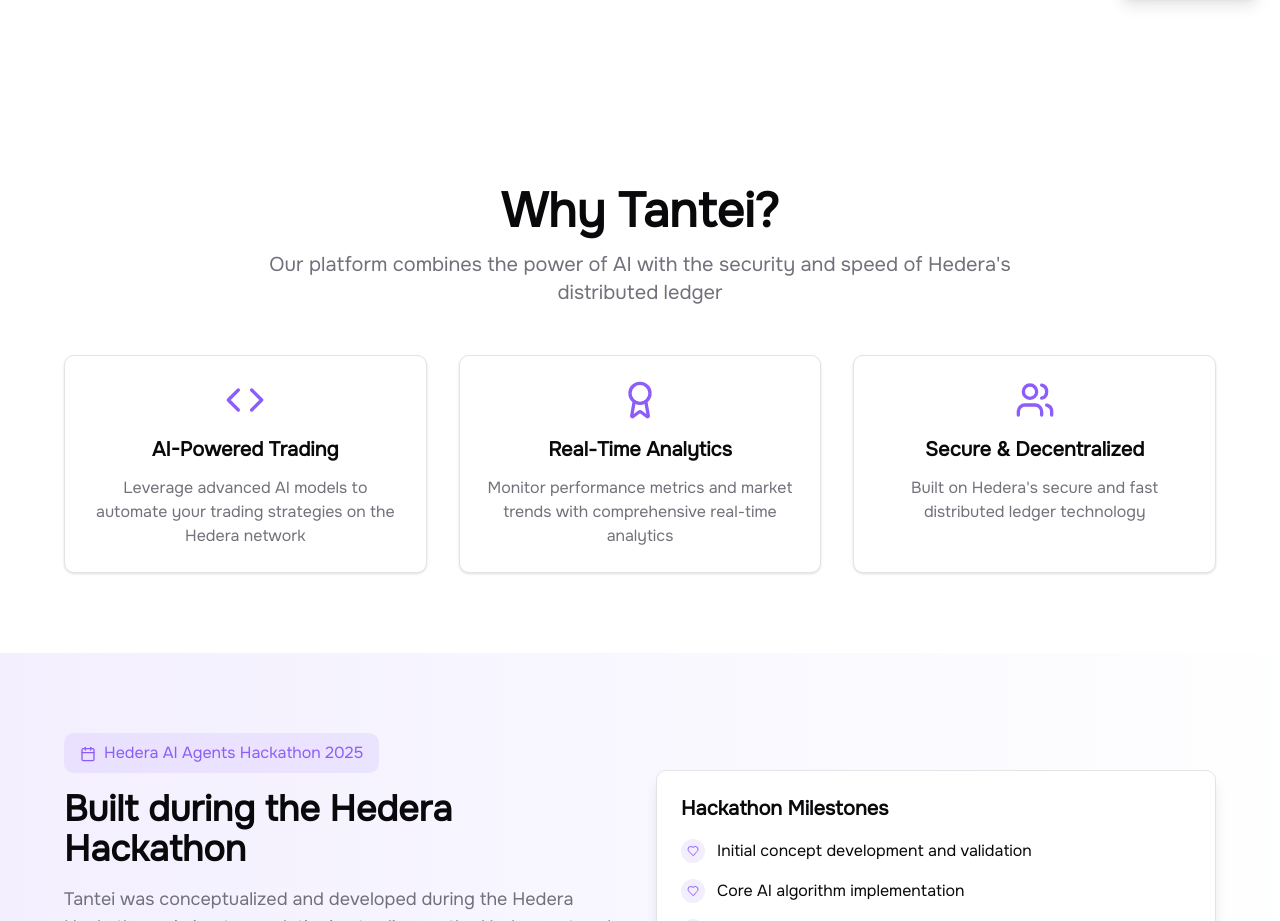
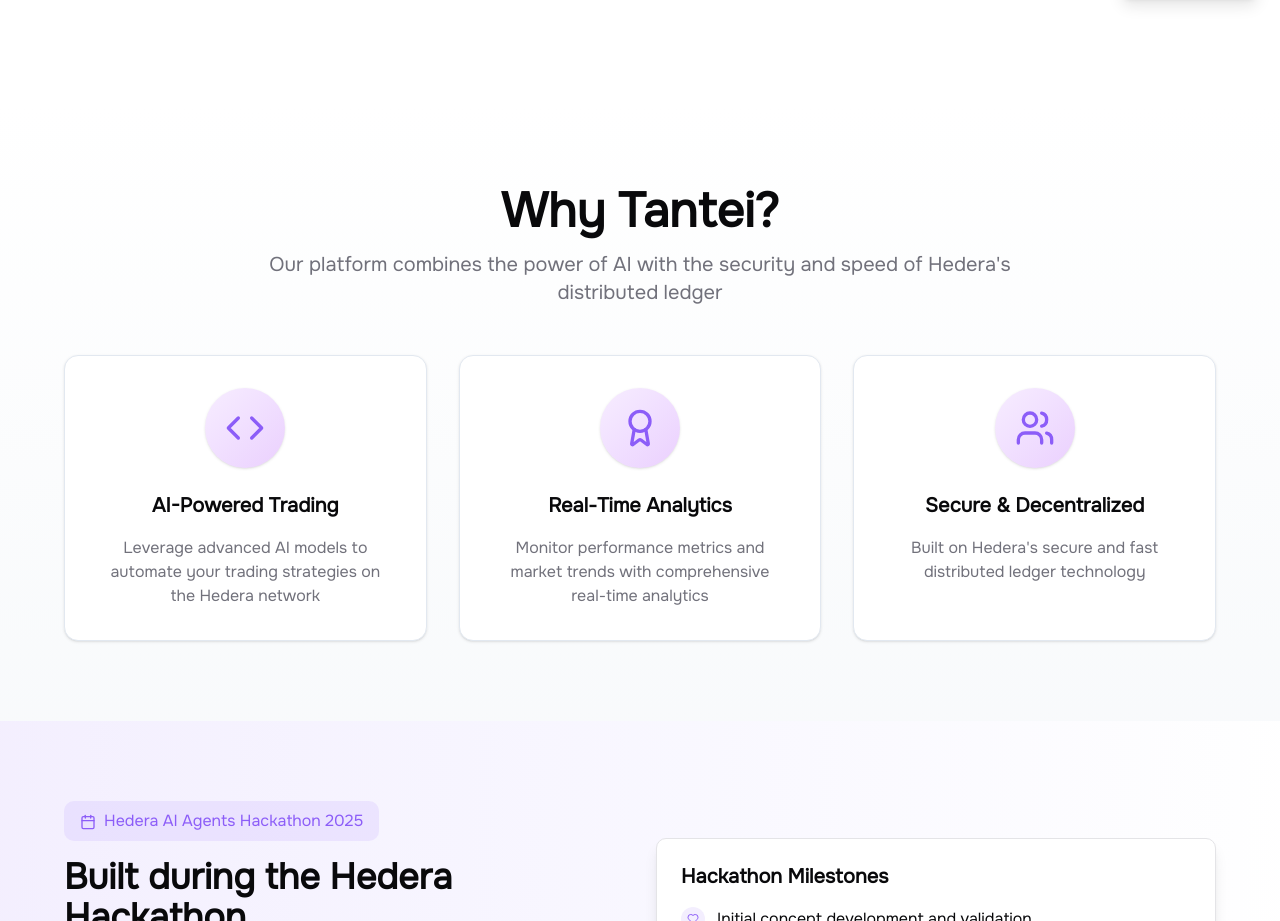
Before and after one commit to ZuseLimitedKE/tantei, a React (Vite) app in the folder ui/: page / in a window 1280 px wide. Shown: the part 781-1702 px from the top of the page. Built offline with nearby package versions, Linux system fonts and the light colour scheme; no server answers; what @buidlerlabs/hashgraph-react-wallets would draw is missing.

Commit message:
updated landing page features section

```diff
--- a/ui/src/components/features.tsx
+++ b/ui/src/components/features.tsx
@@ -1,8 +1,27 @@
 import { motion } from "framer-motion";
+import { Code, Users, Award } from "lucide-react";
+export function Features() {
+  const features = [
+    {
+      icon: <Code className="h-10 w-10" />,
+      title: "AI-Powered Trading",
+      description:
+        "Leverage advanced AI models to automate your trading strategies on the Hedera network",
+    },
+    {
+      icon: <Award className="h-10 w-10" />,
+      title: "Real-Time Analytics",
+      description:
+        "Monitor performance metrics and market trends with comprehensive real-time analytics",
+    },
+    {
+      icon: <Users className="h-10 w-10" />,
+      title: "Secure & Decentralized",
+      description:
+        "Built on Hedera's secure and fast distributed ledger technology",
+    },
+  ];
 
-import { Code, Users, Award } from "lucide-react";
-
-export function Features() {
   return (
     <motion.section
       id="features"
@@ -10,7 +29,7 @@
       whileInView={{ opacity: 1 }}
       transition={{ duration: 0.8 }}
       viewport={{ once: true }}
-      className="py-20 px-4"
+      className="py-20 px-4 bg-gradient-to-b from-white to-slate-50"
     >
       <div className="max-w-6xl mx-auto">
         <h2 className="text-4xl md:text-5xl font-bold text-center mb-4">
@@ -21,41 +40,40 @@
           Hedera's distributed ledger
         </p>
         <div className="grid md:grid-cols-3 gap-8">
-          {[
-            {
-              icon: <Code className="h-10 w-10 text-primary" />,
-              title: "AI-Powered Trading",
-              description:
-                "Leverage advanced AI models to automate your trading strategies on the Hedera network",
-            },
-            {
-              icon: <Award className="h-10 w-10 text-primary" />,
-              title: "Real-Time Analytics",
-              description:
-                "Monitor performance metrics and market trends with comprehensive real-time analytics",
-            },
-            {
-              icon: <Users className="h-10 w-10 text-primary" />,
-              title: "Secure & Decentralized",
-              description:
-                "Built on Hedera's secure and fast distributed ledger technology",
-            },
-          ].map((feature, index) => (
+          {features.map((feature, index) => (
             <motion.div
               key={index}
               initial={{ y: 20, opacity: 0 }}
               whileInView={{ y: 0, opacity: 1 }}
               transition={{ delay: index * 0.2, duration: 0.5 }}
               viewport={{ once: true }}
-              className="p-6 rounded-lg bg-card border shadow-sm hover:shadow-md transition-shadow card-hover"
+              className="group relative flex flex-col h-full rounded-xl bg-white border border-slate-200 shadow-sm hover:shadow-lg transition-all duration-300 overflow-hidden"
             >
-              <div className="flex justify-center mb-4">{feature.icon}</div>
-              <h3 className="text-xl font-semibold mb-3 text-center">
-                {feature.title}
-              </h3>
-              <p className="text-muted-foreground text-center">
-                {feature.description}
-              </p>
+              <div className="absolute inset-0  opacity-0 group-hover:opacity-100 transition-opacity duration-300 rounded-xl" />
+
+              <div className="relative flex-grow p-8 flex flex-col items-center">
+                <div className="w-20 h-20 mb-6 rounded-full flex items-center justify-center bg-gradient-to-br from-purple-500/10 to-purple-600/20 shadow-sm group-hover:shadow-md transition-all duration-300 group-hover:scale-105">
+                  <div className="text-primary">{feature.icon}</div>
+                </div>
+
+                <h3 className="text-xl font-semibold mb-4 text-center group-hover:text-purple-700 transition-colors duration-300">
+                  {feature.title}
+                </h3>
+
+                <p className="text-muted-foreground text-center">
+                  {feature.description}
+                </p>
+              </div>
+
+              <div className="relative w-full mt-auto">
+                <div
+                  className="absolute bottom-0 left-0 right-0 h-1 bg-gradient-to-r from-purple-400 via-purple-500 to-purple-600 transform scale-x-0 group-hover:scale-x-100 transition-transform duration-500 origin-left"
+                  style={{
+                    borderBottomLeftRadius: "0.75rem",
+                    borderBottomRightRadius: "0.75rem",
+                  }}
+                />
+              </div>
             </motion.div>
           ))}
         </div>
```
